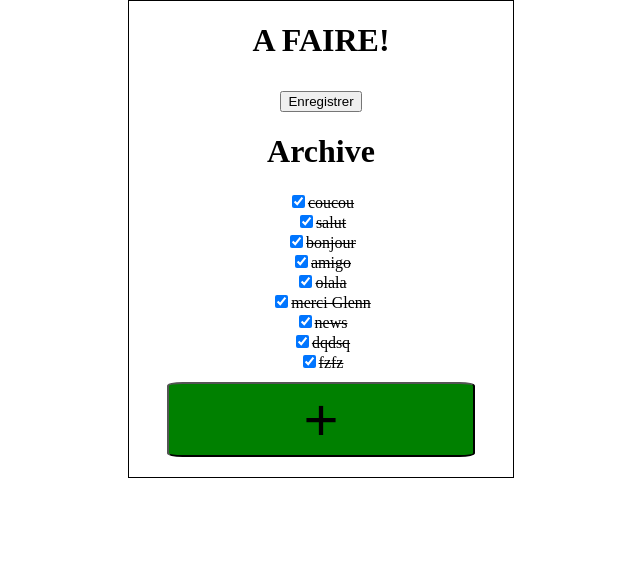
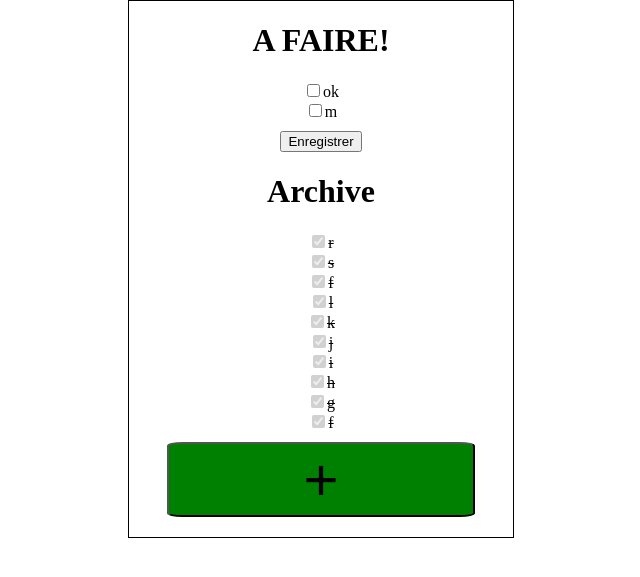
Before and after one commit to Guillaumedewolf/to-do, a PHP site: page /index.php in a window 1280 px wide. Shown: the top 577 px of the page, without its empty margins (319-959 px from the left). Run offline with PHP 8.4, Linux system fonts and the light colour scheme.

Commit message:
ajout max archive

```diff
--- a/contenu.php
+++ b/contenu.php
@@ -15,18 +15,33 @@
 	}
 
 
+
+
+
+
+
 	// ecrire dans "a faire" et "archive"
 	$listeTacheAfficher = '';
 	$listeTacheArchive ='';
-	for ($i=0; $i < count($listeTache); $i++) {
+	$maxArchive =10;
+	for ($i=count($listeTache)-1; $i > -1; $i--) {
 		if($listeTache[$i]["fait"] == false){
 			$listeTacheAfficher .= '<div class="tache"><input type="checkbox" id="' . $i . '" name="' . $i . '" value="' . $listeTache[$i]["tache"] . '" ><label for="'. $i .'">' . $listeTache[$i]["tache"] . '</label></div>' ;
 	}
-		else {
-			$listeTacheArchive .= '<div class="tache"><input type="checkbox" checked="" name="' . $i . '" value="' . $listeTache[$i]["tache"] . '"><span><del>' . $listeTache[$i]["tache"] . '</del></span></div>' ;
+		elseif ($listeTache[$i]["fait"] == true && $maxArchive != 0){
+
+			$listeTacheArchive .= '<div class="tache"><input type="checkbox" disabled="" checked="" name="' . $i . '" value="' . $listeTache[$i]["tache"] . '"><span><del>' . $listeTache[$i]["tache"] . '</del></span></div>' ;
+				$maxArchive--;
+
+
 	}
 
 	}
+
+
+
+
+
 
 			$listeTache2 = json_encode($listeTache, JSON_FORCE_OBJECT);
 			file_put_contents('todo.json', $listeTache2);
@@ -62,6 +77,7 @@
 	</div>
 	<div id="formulaireAjout">
 	<div><button id="formulaireCacher" >+</button>
+		<!-- <button id="clean" >CLEAN</button> -->
 	<div id="ajoutTache"><?php include 'formulaire.php' ?></div>
 	</div>
 	<style>
@@ -84,6 +100,15 @@
 				margin-top: 10px;
 
 		}
+		/*#clean {
+				border-radius: 5%;
+				font-size: 40px;
+				background-color: red;
+				color: black;
+				width: 80%;
+				margin-bottom: 20px;
+				margin-top: 10px;
+			}*/
 
 		#ajoutTache {
 			display: none;
@@ -101,12 +126,14 @@
 		$("#formulaireCacher").click(function(){
 				$("#ajoutTache").css("display", "block")
 				$("#formulaireCacher").css("display", "none")
+				$("#clean").css("display", "none")
 
 		})
 
 		$("#ajoutTacheForm").click(function(){
 				$("#ajoutTache").css("display", "none")
 				$("#formulaireCacher").css("display", "block")
+				$("#clean").css("display", "block")
 
 		})
 
--- a/todo.json
+++ b/todo.json
@@ -1 +1 @@
-{"0":{"tache":"coucou","fait":true},"1":{"tache":"salut","fait":true},"2":{"tache":"bonjour","fait":true},"3":{"tache":"amigo","fait":true},"4":{"tache":"olala","fait":true},"5":{"tache":"merci Glenn","fait":true},"6":{"tache":"news","fait":true},"7":{"tache":"dqdsq","fait":true},"8":{"tache":"fzfz","fait":true}}
+{"0":{"tache":"a","fait":true},"1":{"tache":"b","fait":true},"2":{"tache":"c","fait":true},"3":{"tache":"d","fait":true},"4":{"tache":"e","fait":true},"5":{"tache":"f","fait":true},"6":{"tache":"g","fait":true},"7":{"tache":"h","fait":true},"8":{"tache":"i","fait":true},"9":{"tache":"j","fait":true},"10":{"tache":"k","fait":true},"11":{"tache":"l","fait":true},"12":{"tache":"m","fait":false},"13":{"tache":"f","fait":true},"14":{"tache":"s","fait":true},"15":{"tache":"r","fait":true},"16":{"tache":"ok","fait":false}}
```
